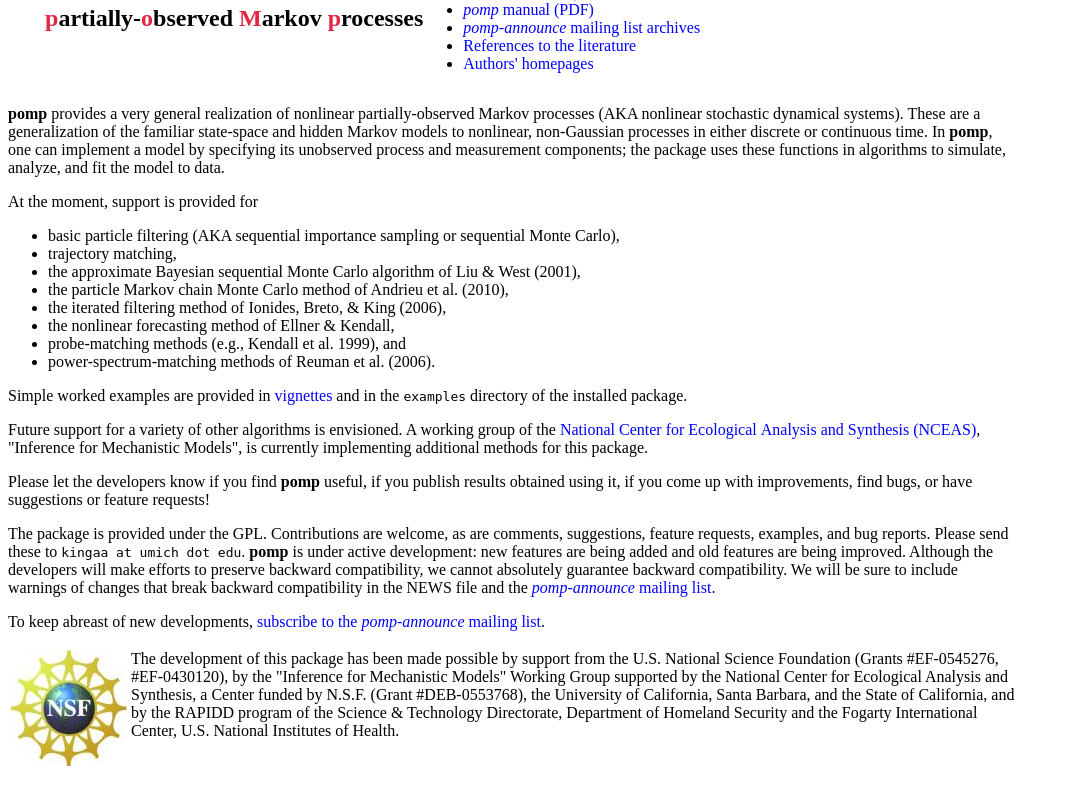
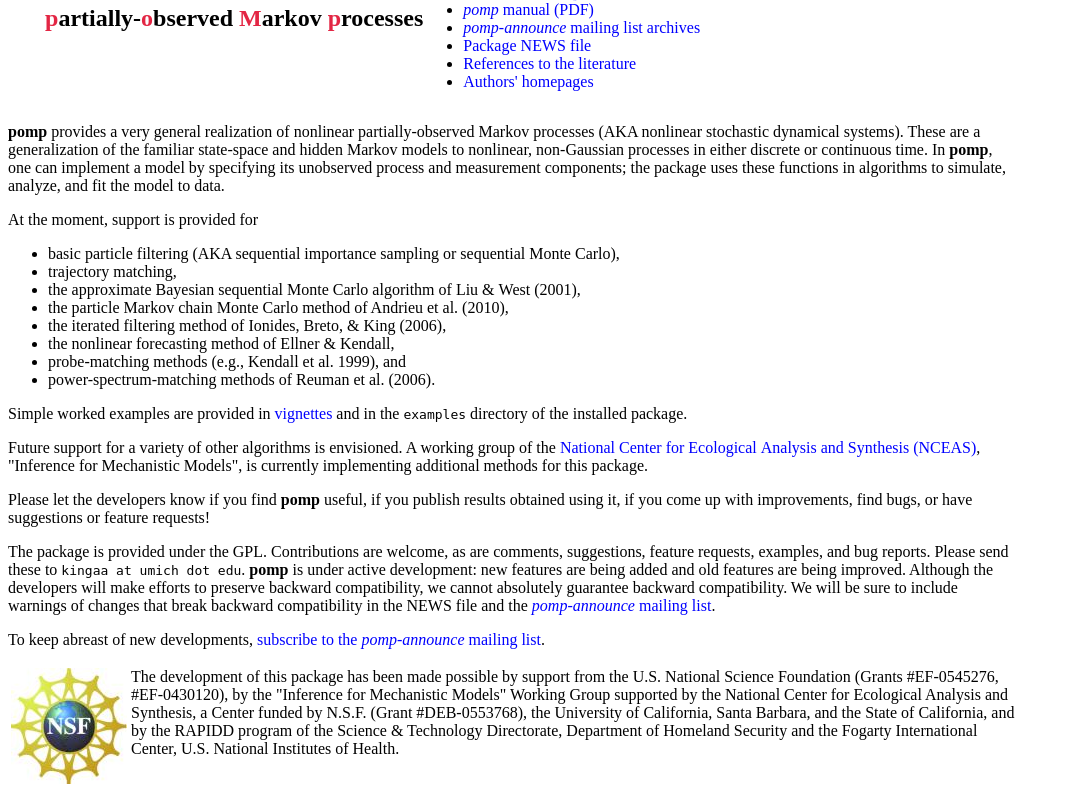
Before and after one commit to rforge/pomp, a PHP site: page /index.php?nav=1 in a window 1280 px wide. Shown: the part 377-1164 px from the top of the page, without its empty margins (0-1070 px from the left). Before the commit the page ends 1143 px from the top, so only its background shows below. Run offline with PHP 8.4, Linux system fonts and the light colour scheme; data that the repository does not hold is empty.

Commit message:
- add link to NEWS file
git-svn-id: svn://svn.r-forge.r-project.org/svnroot/pomp@465 edb9625f-4e0d-4859-8d74-9fd3b1da38cb

```diff
--- a/www/index.php
+++ b/www/index.php
@@ -51,6 +51,7 @@ statistical inference for<br>
 <li><a href="<?php echo $cranpage;?>">Release Version (<?php print $cranversion; ?>) on CRAN</a></li>
 <li><a target="_blank" href="http://cran.at.r-project.org/web/packages/pomp/pomp.pdf"><i>pomp</i> manual (PDF)</a></li>
 <li><a href="http://lists.r-forge.r-project.org/pipermail/pomp-announce/"><i>pomp-announce</i> mailing list archives</a></li>
+<li><a href="http://cran.at.r-project.org/web/packages/pomp/NEWS/">Package NEWS file</a></li>
 <li><a href="./index.php?nav=bib">References to the literature</a></li>
 <li><a href="./index.php?nav=authors">Authors' homepages</a></li>
 </ul>
```
